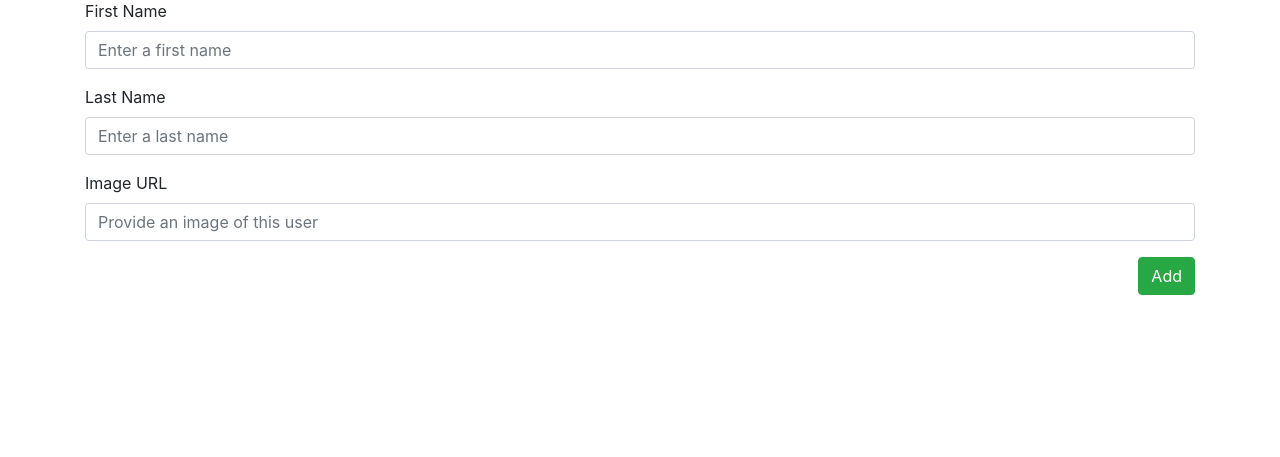
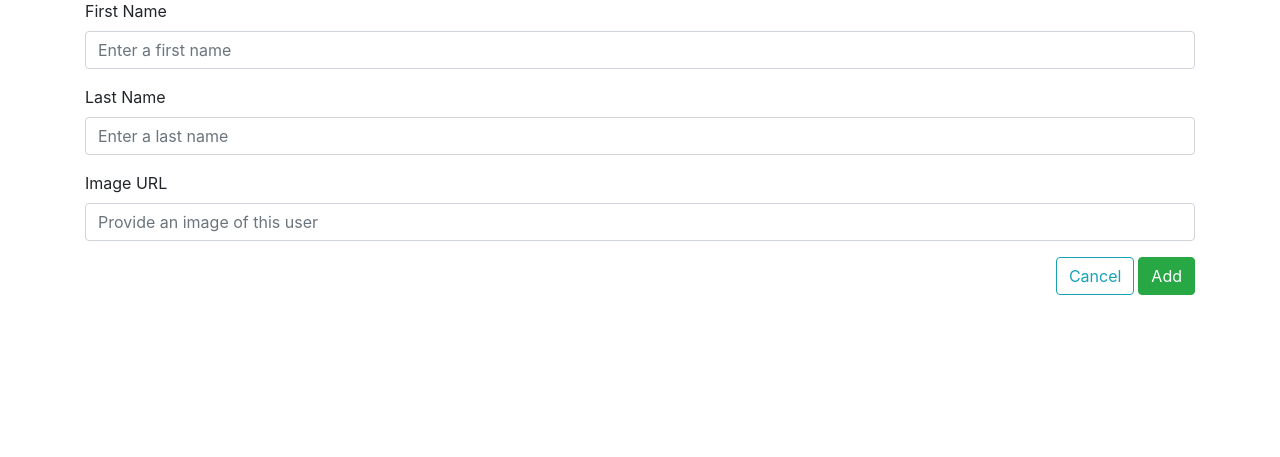
Before and after one commit to stgibson/flask-blogly-part2, a Flask app: page /users/new in a window 1280 px wide. Shown: the part 105-562 px from the top of the page. Run offline with Flask 2, Linux system fonts and the light colour scheme.

Commit message:
Added cancel button to add user form. Modified templates/add-user.html.

```diff
--- a/templates/add-user.html
+++ b/templates/add-user.html
@@ -4,7 +4,7 @@
 
 {% block content %}
   <h1>Create a user</h1>
-  <form action="/users/new" method="POST">
+  <form>
     <div class="form-group">
       <label for="first-name">First Name</label>
       <input
@@ -33,7 +33,20 @@
       >
     </div>
     <div class="d-flex justify-content-end">
-      <button class="btn btn-success">Add</button>
+      <button
+        class="btn btn-outline-info mx-1"
+        formaction="/users"
+        formmethod="GET"
+      >
+        Cancel
+      </button>
+      <button
+        class="btn btn-success"
+        formaction="/users/new"
+        formmethod="POST"
+      >
+        Add
+      </button>
     </div>
   </form>
 {% endblock %}
```
